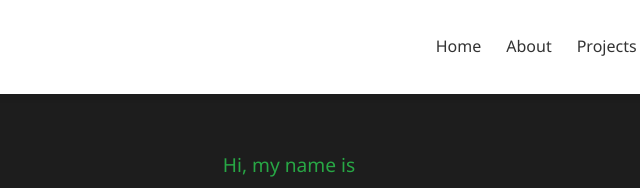
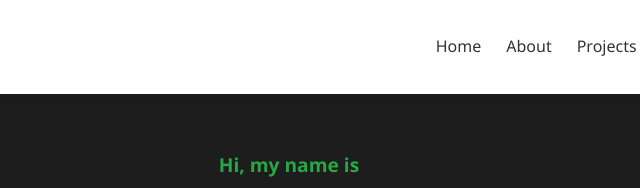
Before and after one commit to mayavi-exe/portfolio, a plain HTML site: page index.html in a window 1280 px wide. Shown: the top 188 px of the page, 351-991 px from the left. Drawn offline with Linux system fonts and the light colour scheme.

Commit message:
Change greeting from paragraph to heading

```diff
--- a/index.html
+++ b/index.html
@@ -29,7 +29,7 @@
     <!-- Hero Section --><section id="home" class="hero">
         <div class="container">
             <div class="hero-content">
-                <p class="greeting">Hi, my name is</p>
+                <h4 class="greeting">Hi, my name is</h4>
                 <h2><span> Rishabh Gupta</span></h2>
                 <h3>I build secure and scalable web applications.</h3>
                 <p class="tagline">Passionate about crafting efficient user experiences and robust backend systems.</p>
```
